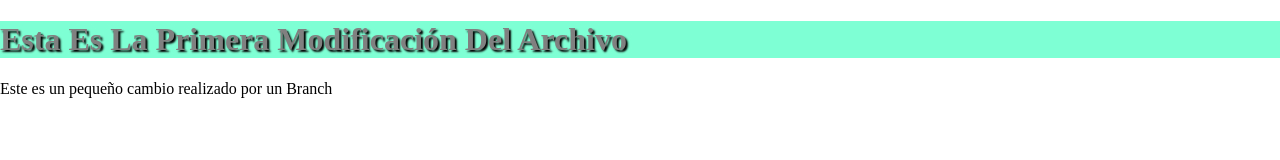
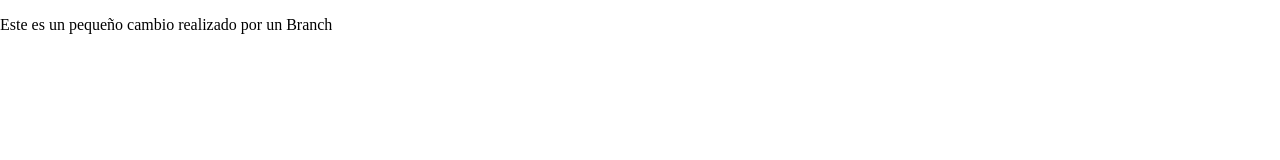
Before and after one commit to BryanPawkar/Github, a plain HTML site: page index.html in a window 1280 px wide. Drawn offline with Linux system fonts and the light colour scheme.

Commit message:
creando el primer conflicto

```diff
--- a/index.html
+++ b/index.html
@@ -8,7 +8,6 @@
     <title>Working with Github</title>
 </head>
 <body>
-    <h1>Esta es la primera modificación del archivo</h1>
     <p>Este es un pequeño cambio realizado por un Branch</p>
     <script src="main.js"></script>
 </body>
```
